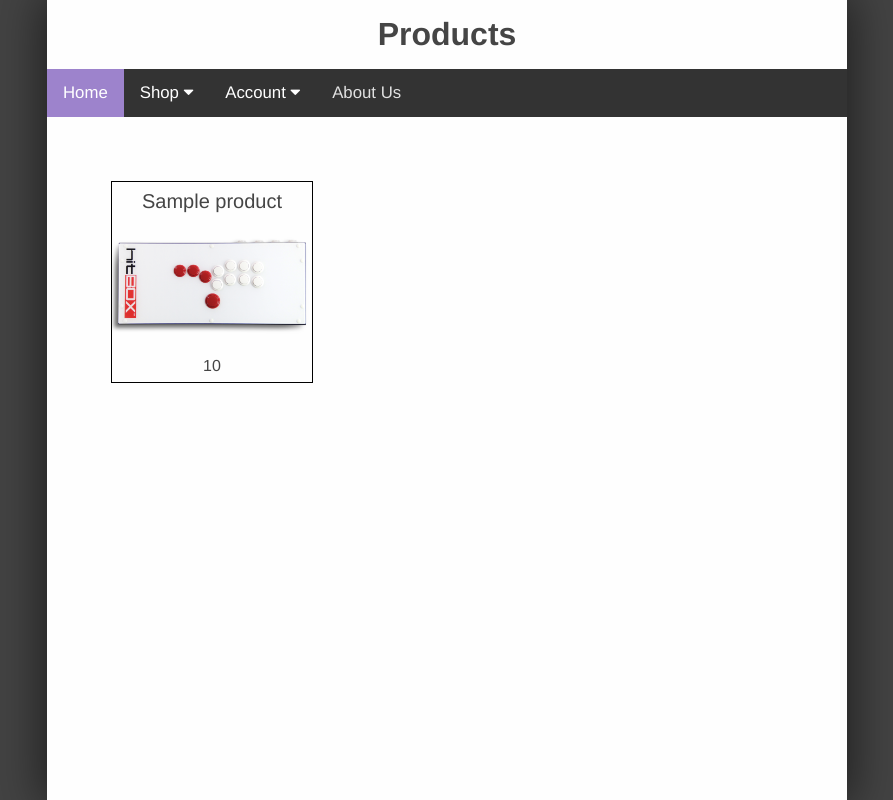
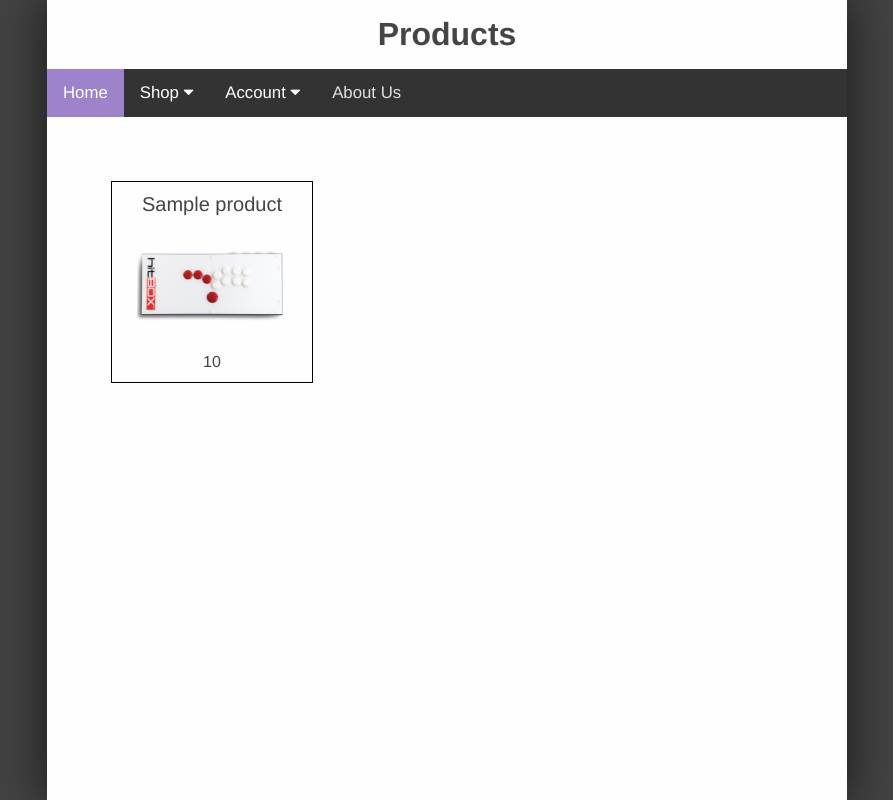
Before and after one commit to MajorArkwolf/backdash-store-1, a PHP site: page /products.php in a window 1280 px wide. Shown: the whole page, without its empty margins (193-1086 px from the left). Run offline with PHP 8.4, Linux system fonts and the light colour scheme; tables that the repository leaves empty or names only in its code hold one stand-in row (values such as "Sample post").

Commit message:
Update style

```diff
--- a/style.css
+++ b/style.css
@@ -175,7 +175,7 @@ header {
 }
 
 .product-image img {
-  width: 100%;
+  width: 75%;
   height: auto;
 }
 
```
